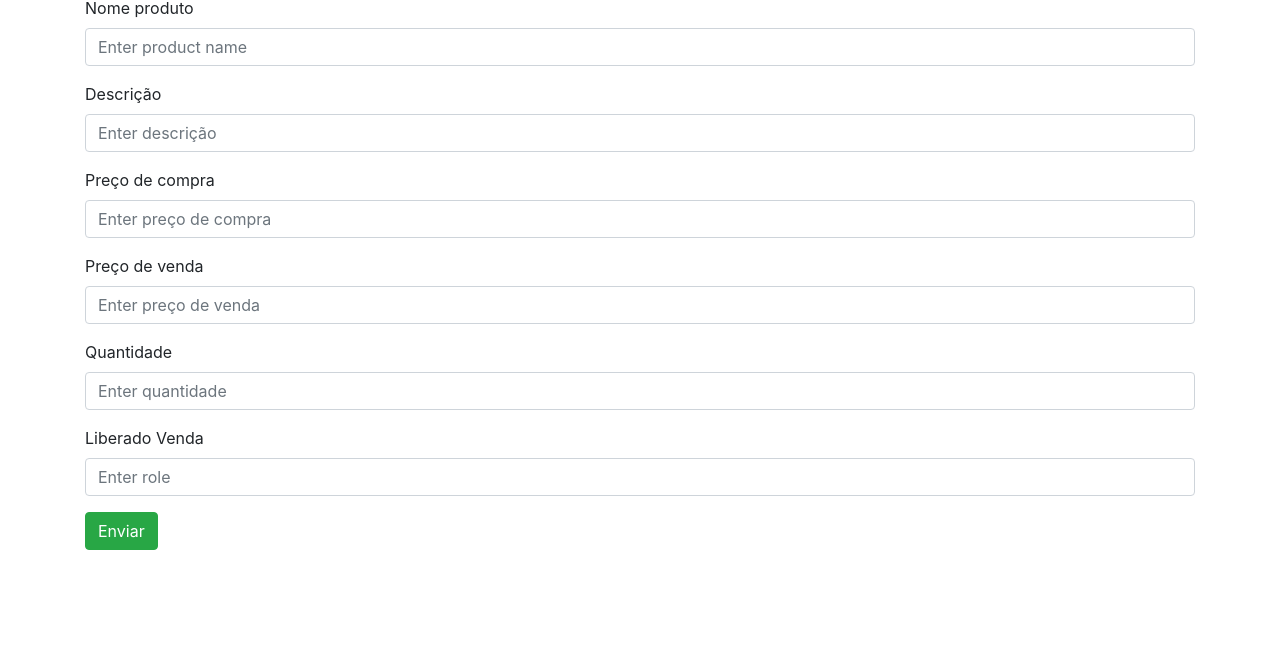
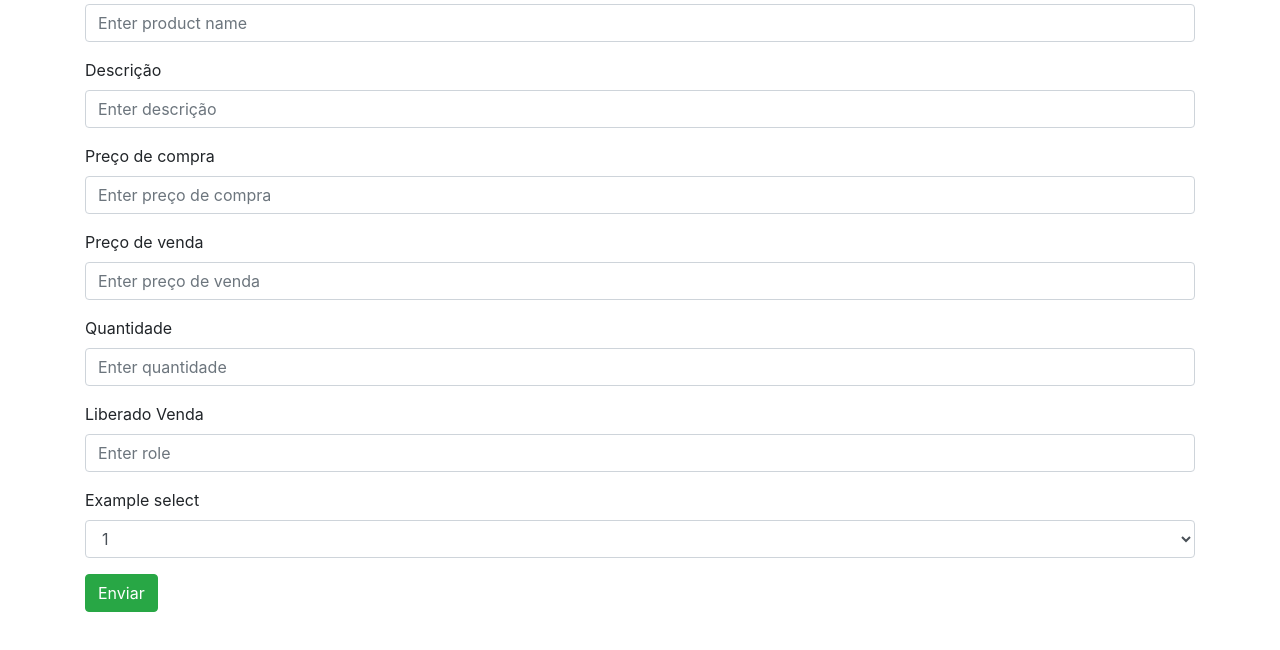
Before and after one commit to PedroRimes/ProjetoDevWebParte1, a plain HTML site: page ProjetoDevWebParte1/web/Produtos.html in a window 1280 px wide. Shown: the part 84-734 px from the top of the page. Drawn offline with Linux system fonts and the light colour scheme.

Commit message:
created dropdown

```diff
--- a/ProjetoDevWebParte1/web/Produtos.html
+++ b/ProjetoDevWebParte1/web/Produtos.html
@@ -9,7 +9,6 @@
 </head>
 <body>
     <main>
-<<<<<<< HEAD
         <div class="container pt 5">
             <h1>Produtos</h1>
             <div id="container_form">
@@ -38,16 +37,26 @@
                         <label for="exampleInputRole">Liberado Venda</label>
                         <input type="text" class="form-control" id="exampleInputRole" aria-describedby="textHelp" placeholder="Enter role">
                     </div>
+                    <div class="form-group">
+                        <label for="exampleFormControlSelect1">Example select</label>
+                        <select class="form-control" id="exampleFormControlSelect1">
+                            <option>1</option>
+                            <option>2</option>
+                            <option>3</option>
+                            <option>4</option>
+                            <option>5</option>
+                        </select>
+                    </div>
+                    <datalist id="id_categoria">
+                        <option>1</option>
+                        <option>2</option>
+                        <option>3</option>
+                        <option>4</option>
+                        <option>5</option>
+                    </datalist>
                     <button type="button" class="btn btn-success">Enviar</button>
                 </form>
             </div>
-            <datalist id="id_categoria">
-                    <option>1</option>
-                    <option>2</option>
-                    <option>3</option>
-                    <option>4</option>
-                    <option>5</option>
-            </datalist>
         </div>
     </main>
     <script src="jquery-3.4.1.min.js"></script>
```
